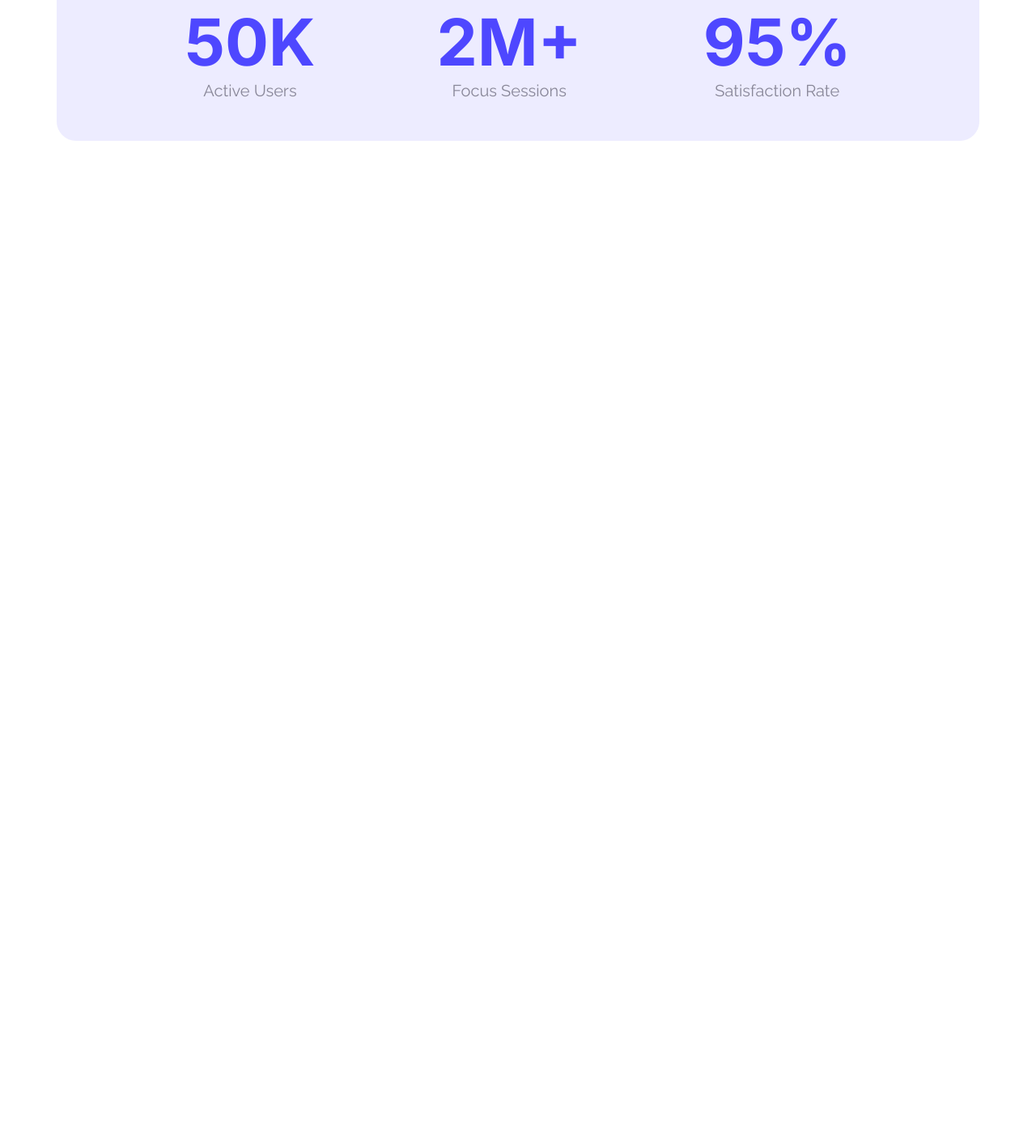
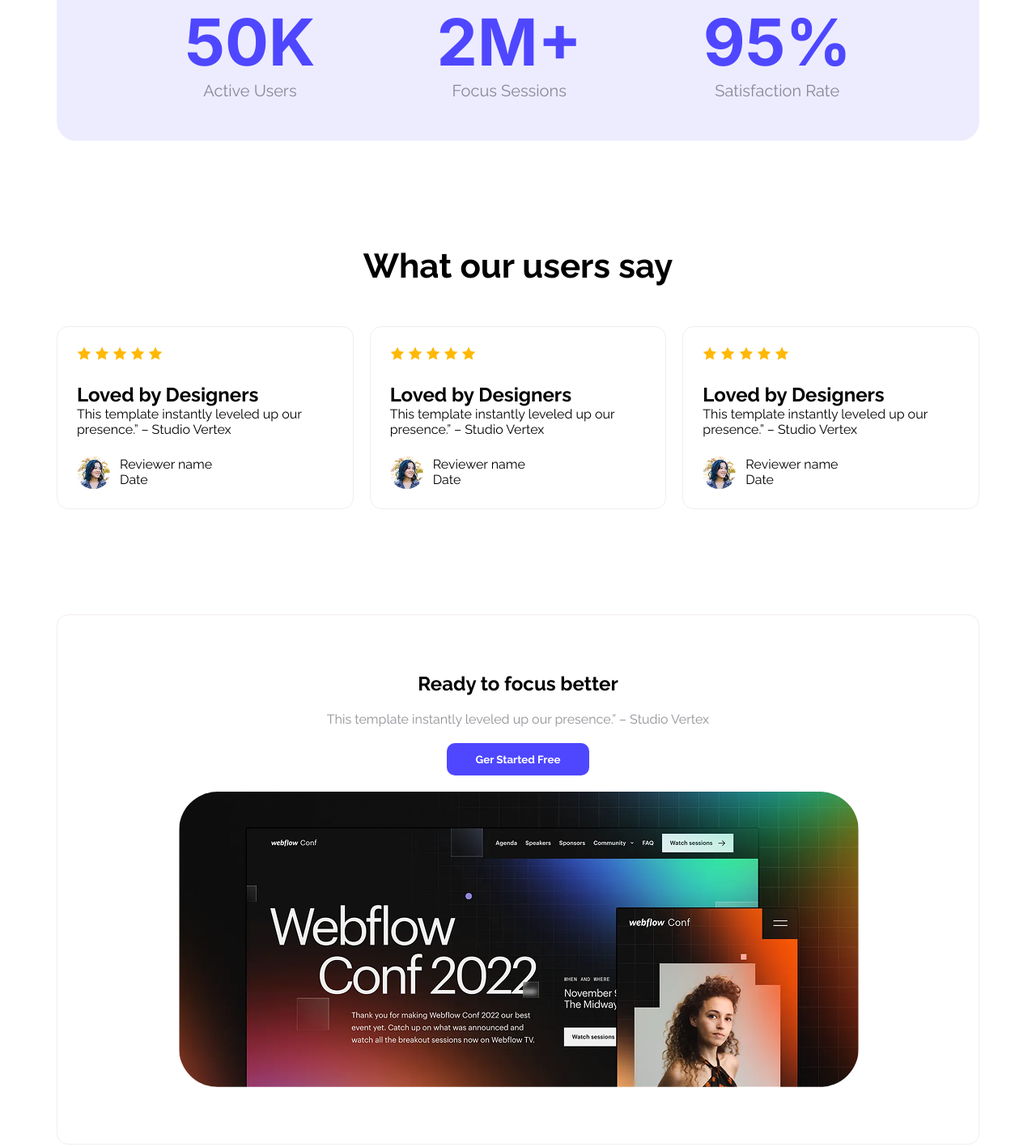
Before and after one commit to prosaju/landing-launchpad, a plain HTML site: page index.html in a window 1280 px wide. Shown: the part 1371-2788 px from the top of the page at 81% size. Before the commit the page ends 1675 px from the top, so only its background shows below. Drawn offline with Linux system fonts and the light colour scheme.

Commit message:
added focus section

```diff
--- a/index.html
+++ b/index.html
@@ -44,7 +44,7 @@
         </section>
 
         <!-- user section -->
-         <section class="user-section width-container">
+        <section class="user-section width-container">
             <h2>Joined Thousands of Productive Users</h2>
             <div class="user-container">
                 <div class="user-num">
@@ -60,9 +60,61 @@
                     <span>Satisfaction Rate</span>
                 </div>
             </div>
+        </section>
+
+        <!-- review section -->
+        <section class="review-section width-container">
+            <h2 class="review-section-title">What our users say</h2>
+            <div class="review-container">
+                <div class="review">
+                <img src="./Assets/icon-star.png" alt="">
+                <img src="./Assets/icon-star.png" alt="">
+                <img src="./Assets/icon-star.png" alt="">
+                <img src="./Assets/icon-star.png" alt="">
+                <img src="./Assets/icon-star.png" alt="">
+                <h2>Loved by Designers</h2>
+                <p>This template instantly leveled up our presence.” – Studio Vertex</p>
+                <div class="review-img">
+                    <img src="./Assets/avatar.png" alt="">
+                    <p>Reviewer name<br><span>Date</span></p>
+                </div>
+            </div>
+                <div class="review">
+                <img src="./Assets/icon-star.png" alt="">
+                <img src="./Assets/icon-star.png" alt="">
+                <img src="./Assets/icon-star.png" alt="">
+                <img src="./Assets/icon-star.png" alt="">
+                <img src="./Assets/icon-star.png" alt="">
+                <h2>Loved by Designers</h2>
+                <p>This template instantly leveled up our presence.” – Studio Vertex</p>
+                <div class="review-img">
+                    <img src="./Assets/avatar.png" alt="">
+                    <p>Reviewer name<br><span>Date</span></p>
+                </div>
+            </div>
+                <div class="review">
+                <img src="./Assets/icon-star.png" alt="">
+                <img src="./Assets/icon-star.png" alt="">
+                <img src="./Assets/icon-star.png" alt="">
+                <img src="./Assets/icon-star.png" alt="">
+                <img src="./Assets/icon-star.png" alt="">
+                <h2>Loved by Designers</h2>
+                <p>This template instantly leveled up our presence.” – Studio Vertex</p>
+                <div class="review-img">
+                    <img src="./Assets/avatar.png" alt="">
+                    <p>Reviewer name<br><span>Date</span></p>
+                </div>
+            </div>
+            </div>
+        </section>
+
+        <!-- focus section -->
+         <section class="focus-section width-container">
+            <h2>Ready to focus better</h2>
+            <p>This template instantly leveled up our presence.” – Studio Vertex</p>
+            <button class="common-btn">Ger Started Free</button>
+            <img src="./Assets/wc-big.png" alt="">
          </section>
-
-         <!--  -->
     </main>
 </body>
 </html>
--- a/styles/style.css
+++ b/styles/style.css
@@ -100,3 +100,52 @@ header{
     font-size: 20px;
     color: rgba(37, 36, 50, 0.5);
 }
+
+/* review section */
+.review-section{
+    margin-bottom: 130px;
+}
+.review-section-title{
+    text-align: center;
+    font-size: 42px;
+    font-weight: 700;
+    margin-bottom: 50px;
+}
+.review-container{
+    display: flex;
+    gap: 20px;
+}
+.review{
+    border: 1px solid rgba(242, 237, 237, 1);
+    border-radius: 14px;
+    padding: 24px;
+}
+.review h2{
+    margin-top: 24px;
+}
+.review-img{
+    display: flex;
+    gap: 12px;
+    margin-top: 24px;
+}
+.review-img img{
+    border-radius: 50px;
+}
+
+/* focus section */
+.focus-section{
+    border: 1px solid rgba(242, 237, 237, 1);
+    border-radius: 14px;
+    text-align: center;
+    padding: 70px 150px;
+    margin-bottom: 90px;
+}
+.focus-section p{
+    color: rgba(37, 36, 50, 0.5);
+    margin: 20px 0;
+}
+.focus-section img{
+    display: block;
+    border-radius: 48px;
+    margin-top: 20px;
+}
```
